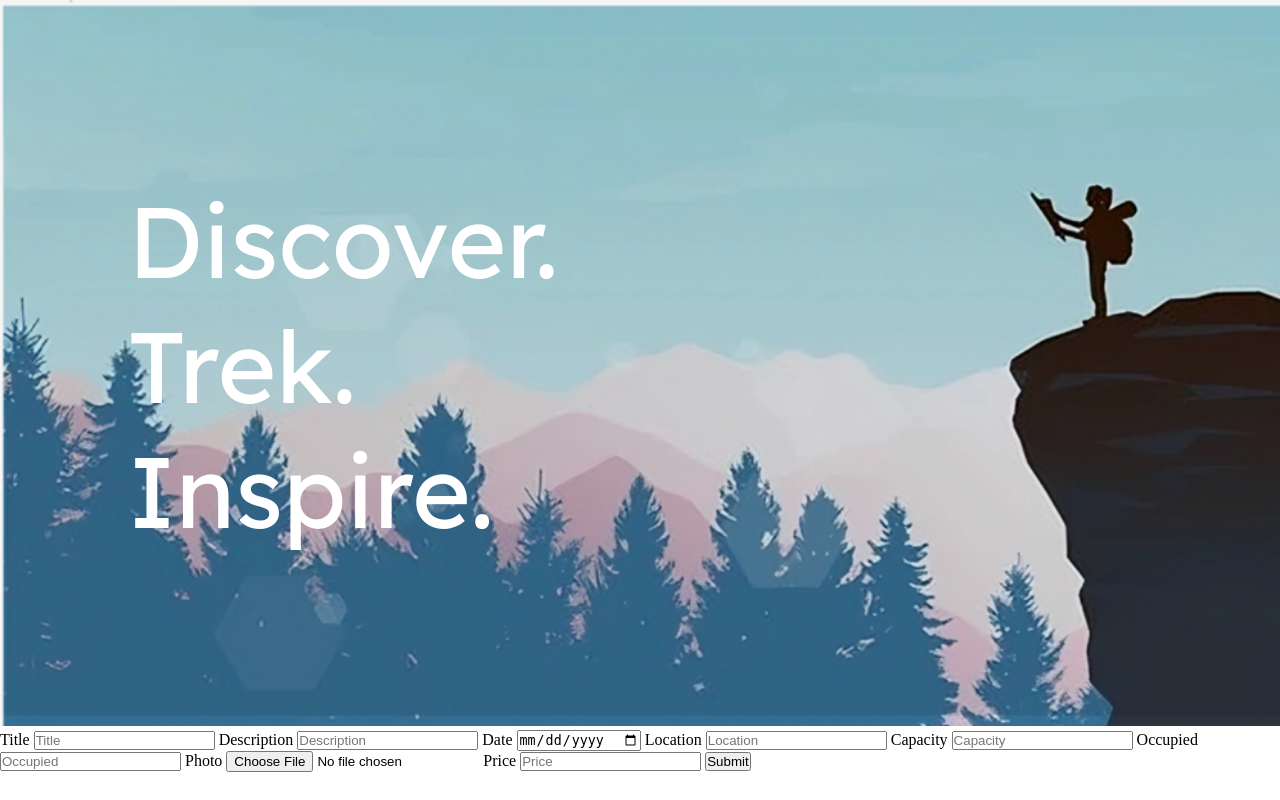
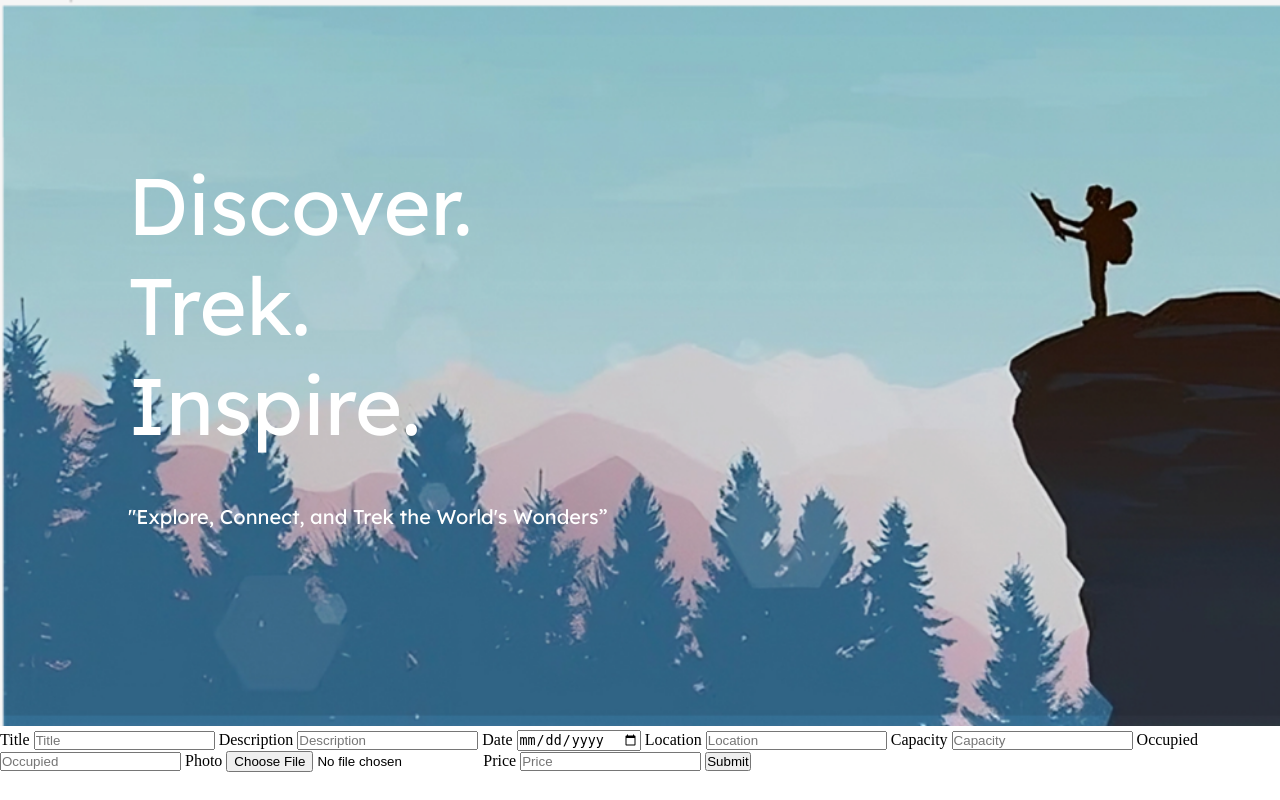
Before and after one commit to Arya-A-Nair/Wanderor, a PHP site: page / in a window 1280 px wide. Run offline with PHP 8.4, Linux system fonts and the light colour scheme.

Commit message:
index.css and index.php

```diff
--- a/index.css
+++ b/index.css
@@ -19,9 +19,22 @@
     position: absolute;
     top: 50%;
     left: 10%;
-    transform: translate(0%, -50%);
+    transform: translate(0%, -70%);
     color: white;
     text-align: left;
-    font-size: 100px;
+    font-size: 80px;
     font-family: Lexend;
+    font-weight: 300;
 }
+
+.belowtext{
+    position: absolute;
+    top: 70%;
+    left: 10%;
+    transform: translate(0%, -30%);
+    color: white;
+    text-align: left;
+    font-size: 20px;
+    font-family: Lexend;
+    font-weight: 300;
+}
--- a/index.php
+++ b/index.php
@@ -11,6 +11,7 @@
 		<div class="container">
 			<img class="image" src="images/backgroundimg.png" alt="Your Image">
 			<div class="text">Discover.<br>Trek.<br>Inspire.<br></div>
+			<div class="belowtext">"Explore, Connect, and Trek the World's Wonders”</div>
 		</div>
 
 
```
